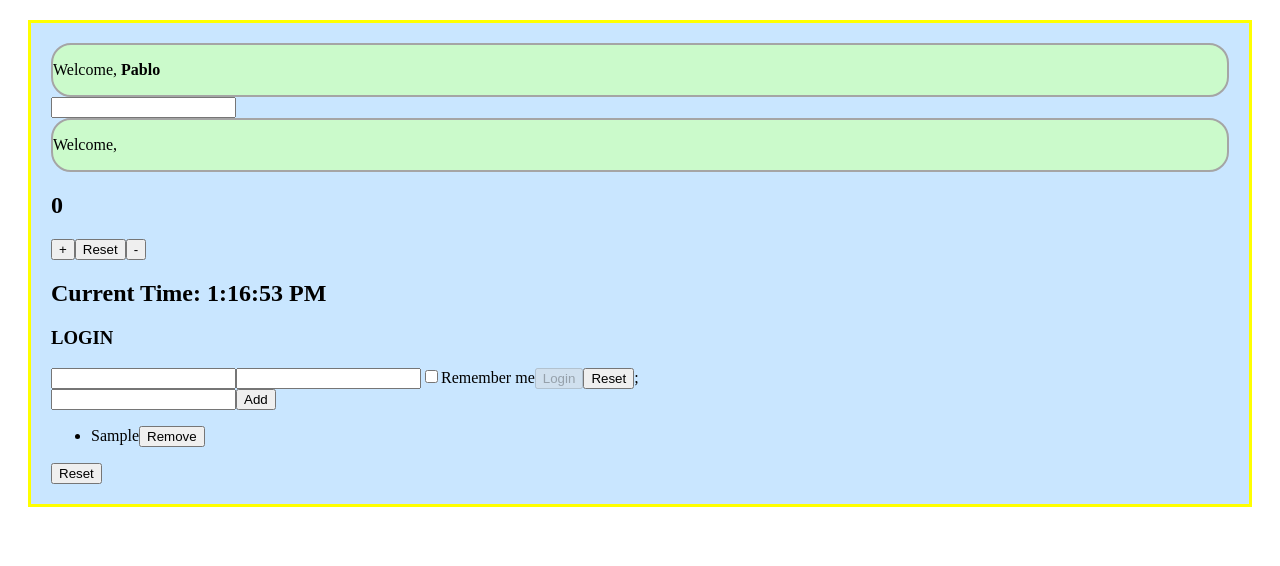
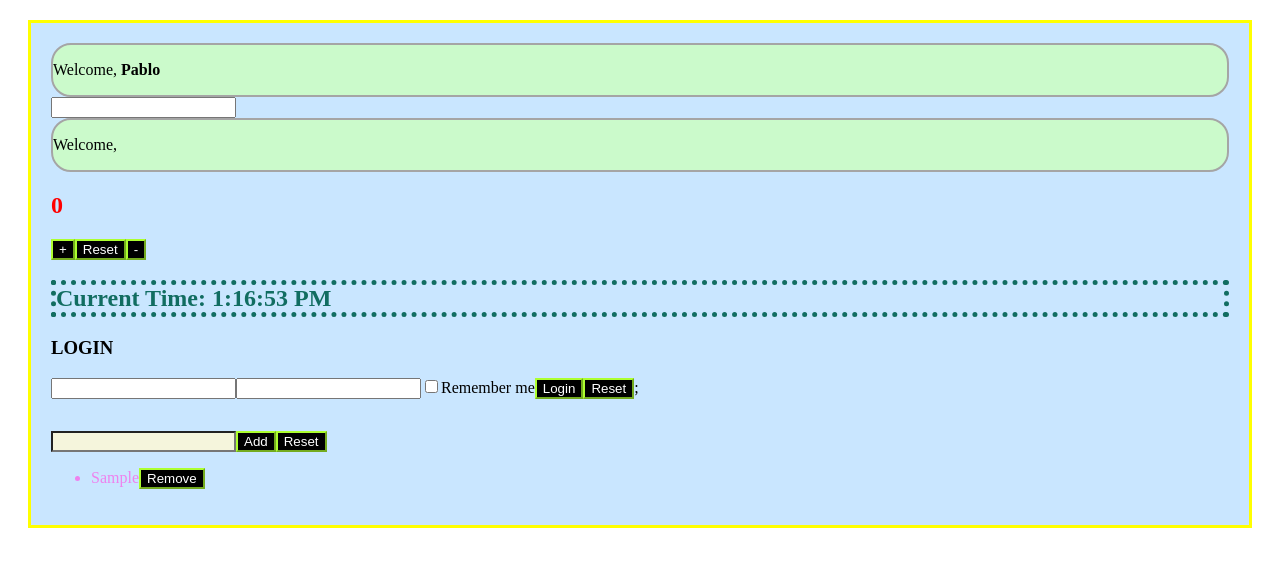
Before and after one commit to Drakensen/Ejercicios-DevelHope, a React (Vite) app in the folder 4.-React/firstapp/: page / in a window 1280 px wide. Both pictures are taken after typing "Sample" into the empty fields and a click on the button "Add". Shown: the top 566 px of the page. Built offline with nearby package versions, Linux system fonts and the light colour scheme.

Commit message:
Ejercicios React

```diff
--- a/4.-React/firstapp/index.html
+++ b/4.-React/firstapp/index.html
@@ -4,7 +4,7 @@
     <meta charset="UTF-8" />
     <link rel="icon" type="image/svg+xml" href="/vite.svg" />
     <meta name="viewport" content="width=device-width, initial-scale=1.0" />
-    <title>HELLO WORLD!</title>
+    <title>HELLO WORLD! First App with React</title>
   </head>
   <body>
     <div id="root"></div>
--- a/4.-React/firstapp/src/App.jsx
+++ b/4.-React/firstapp/src/App.jsx
@@ -4,7 +4,8 @@ import { Clock } from  "./Clock"
 import InteractiveWelcome from "./InteractiveWelcome";
 import Login from './Login';
 import UncontrolledLogin from "./UncontrolledLogin";
-import ColourList from "./ColourList";
+import Colours from "./Colours";
+import ColourList from "./ColourList"
 import TodoList  from "./TodoList";
 
 
--- a/4.-React/firstapp/src/Clock.jsx
+++ b/4.-React/firstapp/src/Clock.jsx
@@ -10,6 +10,6 @@ export function Clock() {
     }, [])
 
     return (
-        <h2>Current Time: {date.toLocaleTimeString()}</h2>
+        <h2 className="clock">Current Time: {date.toLocaleTimeString()}</h2>
     )
 }
--- /dev/null
+++ b/4.-React/firstapp/src/Colour.jsx
@@ -0,0 +1,7 @@
+import React from 'react';
+
+const Colour = ({ colour }) => (
+    <li>{colour.name}</li>
+);
+
+export default Colour;
--- a/4.-React/firstapp/src/ColourList.jsx
+++ b/4.-React/firstapp/src/ColourList.jsx
@@ -1,7 +1,13 @@
-const ColourList = [
-    {name: 'Red', id: 1},
-    {name: 'Green', id: 2},
-    {name: 'Blue', id: 3}
-];
+import React from 'react';
+import Colours from './Colours';
+import Colour from './Colour'
 
-export default ColourList
+const ColourList = ({ colours }) => (
+    <ul>
+        {colours.map(colour => (
+            <Colour key={colour.id} colour={colour} />
+    ))}
+    </ul>
+);
+
+export default ColourList;
--- /dev/null
+++ b/4.-React/firstapp/src/Colours.jsx
@@ -0,0 +1,7 @@
+const Colours = [
+    { id: 1, name: 'Red' },
+    { id: 2, name: 'Green' },
+    { id: 3, name: 'Blue' },
+];
+
+export default Colours;
--- a/4.-React/firstapp/src/Counter.jsx
+++ b/4.-React/firstapp/src/Counter.jsx
@@ -30,7 +30,7 @@ export function Counter({initialValue}) {
 
     return (
     <>
-        <h2> {counter} </h2>
+        <h2 className="counter"> {counter} </h2>
         <button onClick={increment}>+</button>
         <button onClick={reset}>Reset</button>
         <button onClick={decrement}>-</button>
--- a/4.-React/firstapp/src/TodoList.jsx
+++ b/4.-React/firstapp/src/TodoList.jsx
@@ -17,20 +17,19 @@ function handleRemoveTodo(index) {
 return (
     <div>
     <form onSubmit={handleAddTodo}>
-        <input name="todo" />
+        <input name="todo" className="new-todo" />
         <button type="submit">Add</button>
+        <button onClick={() => setTodos([])}>Reset</button>
     </form>
 
     <ul>
         {todos.map((todo, index) => (
-        <li key={index}>
+        <li className="litodo" key={index}>
             {todo}
             <button onClick={() => handleRemoveTodo(index)}>Remove</button>
         </li>
         ))}
     </ul>
-
-    <button onClick={() => setTodos([])}>Reset</button>
     </div>
 );
 }
--- a/4.-React/firstapp/src/index.css
+++ /dev/null
@@ -1,12 +0,0 @@
-.app {
-    background-color: rgb(201, 230, 255);
-    border: solid 3px yellow;
-    margin: 20px;
-    padding: 20px;
-}
-
-.welcome {
-    background-color: rgb(203, 250, 203);
-    border-radius: 20px;
-    border: 2px solid rgb(165, 165, 165);
-}
--- a/4.-React/firstapp/src/index.jsx
+++ b/4.-React/firstapp/src/index.jsx
@@ -2,6 +2,6 @@ import { HelloWorld } from "./HelloWorld";
 import { createRoot } from 'react-dom/client'
 import App from './App.jsx'
 
-import "./index.css"
+import "./index.scss"
 
 createRoot(document.getElementById('root')).render(<App />)
--- /dev/null
+++ b/4.-React/firstapp/src/index.scss
@@ -0,0 +1,36 @@
+.app {
+    background-color: rgb(201, 230, 255);
+    border: solid 3px yellow;
+    margin: 20px;
+    padding: 20px;
+}
+
+.welcome {
+    background-color: rgb(203, 250, 203);
+    border-radius: 20px;
+    border: 2px solid rgb(165, 165, 165);
+}
+
+button {
+    background-color: black;
+    border-color: greenyellow;
+    color: white;
+}
+
+.clock {
+    color: rgb(17, 109, 97);
+    border: dotted 5px;
+}
+
+.counter {
+    color: red;
+}
+
+.new-todo {
+    background-color: beige;
+    margin-top: 2rem;
+}
+
+.litodo {
+    color: violet;
+}
```
